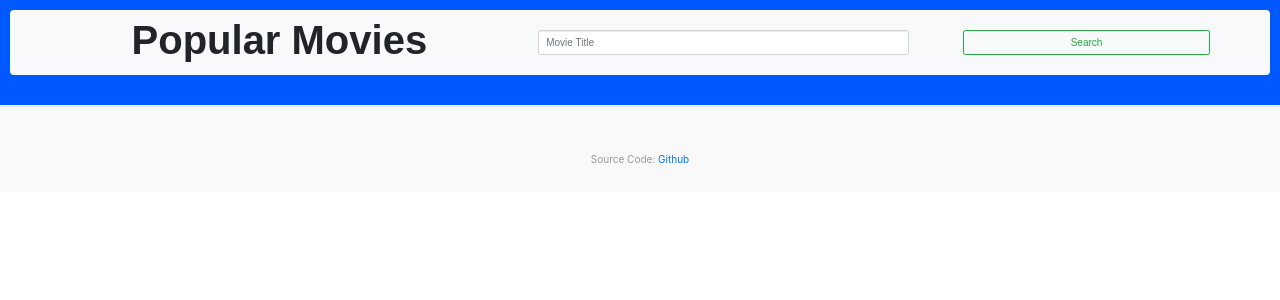
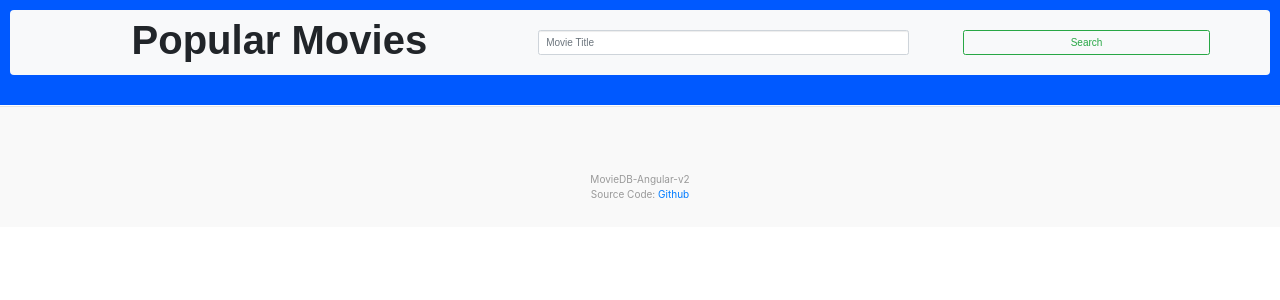
Before and after one commit to fabioStori/MovieDB-Angular-v2, an Angular app: page / in a window 1280 px wide. Shown: the top 300 px of the page. Built offline with nearby package versions, Linux system fonts and the light colour scheme.

Commit message:
footer update

```diff
--- a/src/app/footer/footer.component.html
+++ b/src/app/footer/footer.component.html
@@ -1,7 +1,11 @@
 <footer class="blog-footer">
   <div class="container">
     <p>
-      Source Code: <a href="https://github.com/fabioStori/MovieDB-Angular"> Github</a>
+
+    </p>
+    <p>
+      MovieDB-Angular-v2 <br>
+      Source Code: <a href="https://github.com/fabioStori/MovieDB-Angular-v2"> Github</a>
     </p>
   </div>
 </footer>
```
